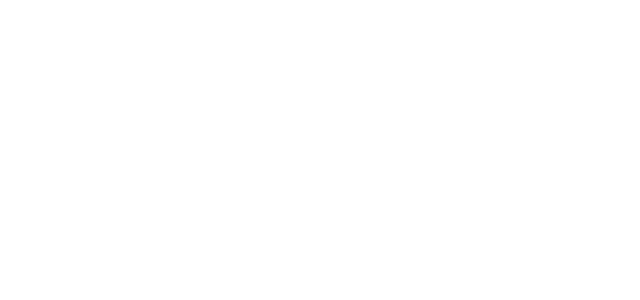
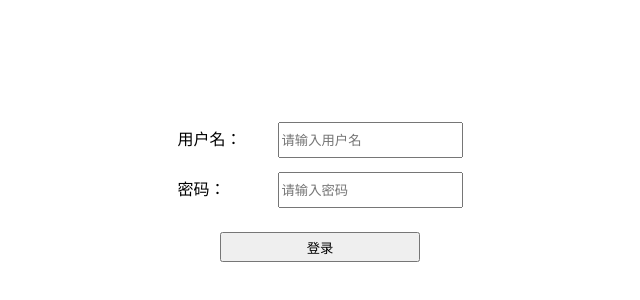
Before and after one commit to Aaro0n/iushr, a Vue app: page /#/login in a window 1280 px wide. Shown: the part 216-516 px from the top of the page, without its empty margins (320-960 px from the left). Built offline with nearby package versions, Linux system fonts and the light colour scheme.

Commit message:
add login & upload

```diff
--- a/package.json
+++ b/package.json
@@ -8,12 +8,13 @@
     "lint": "vue-cli-service lint"
   },
   "dependencies": {
-    "axios": "^0.18.0",
     "core-js": "^2.6.5",
     "element-ui": "^2.7.2",
     "highlight": "^0.2.4",
     "highlight.js": "^10.1.2",
+    "js-md5": "^0.7.3",
     "marked": "^1.1.1",
+    "md5.js": "^1.3.5",
     "pygmentize-bundled": "^2.3.0",
     "vue": "^2.6.10",
     "vue-router": "^3.0.5",
@@ -23,6 +24,7 @@
     "@vue/cli-plugin-babel": "^3.6.0",
     "@vue/cli-plugin-eslint": "^3.6.0",
     "@vue/cli-service": "^3.6.0",
+    "axios": "^0.18.1",
     "babel-eslint": "^10.0.1",
     "eslint": "^5.16.0",
     "eslint-plugin-vue": "^5.0.0",
--- a/src/App.vue
+++ b/src/App.vue
@@ -9,3 +9,11 @@
   name: 'app',
 };
 </script>
+
+<style>
+
+html, body, #app {
+  height: 100%;
+}
+
+</style>
--- a/src/Home.vue
+++ b/src/Home.vue
@@ -22,7 +22,7 @@ export default {
   name: "Home",
   data() {
     return {
-      title: ">>>",
+      title: "iushr",
       articles: []
     }
   },
@@ -60,10 +60,9 @@ a:hover {
   z-index: 10;
   width: 48px;
   height: 48px;
-  background: black;
-  color: white;
+  color: black;
   text-align: center;
-  font-size: 10px;
+  font-size: 30px;
   line-height: 48px;
   margin-top: 20px;
   margin-left: 20px;
--- /dev/null
+++ b/src/Login.vue
@@ -0,0 +1,80 @@
+<template>
+  <div id="form">
+    <div id="content">
+      <div class="un">
+        <div class="name">用户名：</div>
+        <input v-model="username" placeholder="请输入用户名">
+      </div>
+      <div class="un" style="margin-top: 10px">
+        <div class="name">密码：</div>
+        <input type="password" v-model="password" placeholder="请输入密码">
+      </div>
+      <div style="text-align: center">
+        <button id="login_btn" v-on:click="login">登录</button>
+      </div>
+    </div>
+  </div>
+</template>
+
+<script>
+import md5 from "js-md5";
+import axios from "axios";
+
+export default {
+  name: "Login",
+  data() {
+    return {
+      username: "",
+      password: "",
+    }
+  },
+  methods: {
+    login: function () {
+      let passwd = md5(this.password)
+      let loginData = {'name': this.username, 'password': passwd}
+      axios.post('http://127.0.0.1:8081/login', loginData).then(response => {
+        console.log(response.data)
+        if (response.data.code === 0) {
+          localStorage.setItem("token", response.data.data.token)
+          this.$router.push("/upload")
+        } else {
+          console.log(response.data.data.message)
+        }
+      })
+    },
+  }
+}
+</script>
+
+<style scoped>
+
+#form {
+  display: flex;
+  align-items: center;
+  justify-content: center;
+  width: 100%;
+  height: 100%;
+}
+
+
+.un {
+  height: 40px;
+}
+
+.name {
+  display: inline-block;
+  width: 100px;
+}
+
+input {
+  height: 30px;
+}
+
+#login_btn {
+  margin-top: 20px;
+  width: 200px;
+  height: 30px;
+}
+
+
+</style>
--- a/src/TabTest.vue
+++ b/src/Tab.vue
@@ -1,5 +1,5 @@
 <template>
-  <div id="TabsTest">
+  <div id="Tab">
     <el-tabs v-show="false" v-model="activeName" @tab-click="handleClick" ref="tabs" stretch="true"
              tab-position="top">
       <el-tab-pane v-for="item in nameList" v-bind:key="item.id" v-bind:label="item.title"
@@ -12,14 +12,18 @@
       </el-tab-pane>
     </el-tabs>
 
-<!--    <el-button v-show="true" type="primary" @click="jump">主要按钮</el-button>-->
-<!--    <el-button v-show="true" type="primary" @click="blog">跳转到Blog</el-button>-->
+    <!--    <el-button v-show="true" type="primary" @click="jump">主要按钮</el-button>-->
+    <!--    <el-button v-show="true" type="primary" @click="blog">跳转到Blog</el-button>-->
     <el-button v-show="false" type="primary" @click="request">请求数据</el-button>
 
     <!-- 使用 router-link 组件来导航. -->
     <!-- 通过传入 `to` 属性指定链接. -->
     <!-- <router-link> 默认会被渲染成一个 `<a>` 标签 -->
-     <router-link to="/home">Go to Home</router-link>
+    <router-link to="/home">Home</router-link>
+    <br>
+    <router-link to="/upload">Upload</router-link>
+    <br>
+    <router-link to="/login">Login</router-link>
     <!-- <router-link to="/bar">Go to Bar</router-link>-->
     <!-- <router-link to="/user/test">Go to User</router-link>-->
 
@@ -36,7 +40,7 @@ import TestButton from "@/components/TestButton";
 
 export default {
 
-  name: "TabTest",
+  name: "Tab",
   components: {TestButton},
   data() {
     return {
@@ -59,7 +63,6 @@ export default {
       })
     })
   },
-
 
 
   computed: {
--- /dev/null
+++ b/src/components/Upload.vue
@@ -0,0 +1,55 @@
+<template>
+  <div id="upload" @dragover.prevent @dragenter.prevent @dragleave.prevent v-on:drop="drop">
+    拖到此处
+  </div>
+</template>
+
+<script>
+
+import axios from "axios";
+
+export default {
+
+  methods: {
+    drop: function (event) {
+      event.preventDefault();
+      let file = event.dataTransfer.files[0]
+      console.log("drop" + file.type)
+      let formData = new FormData();
+      formData.append("file", file)
+      axios.post('http://127.0.0.1:8081/upload',
+          formData,
+          {
+            headers: {
+              'Content-Type': 'multipart/form-data',
+              'token': localStorage.getItem('token')
+            },
+            onUploadProgress: progressEvent => {
+              let complete = (progressEvent.loaded / progressEvent.total * 100 | 0) + '%'
+              console.log(complete)
+            }
+          }
+      ).then(response => {
+            console.log(response.data.data)
+          }
+      )
+    }
+  },
+}
+
+</script>
+
+<style scoped>
+
+body {
+  height: 100%;
+}
+
+#upload {
+  display: flex;
+  align-items: center;
+  justify-content: center;
+  width: 100%;
+  height: 100%;
+}
+</style>
```
Also changed, not shown: src/router/router.js (+8 -4 lines), 1 other file (tests, documents, lock files or other folders). Lines whose indentation alone changed are shown as unchanged.
